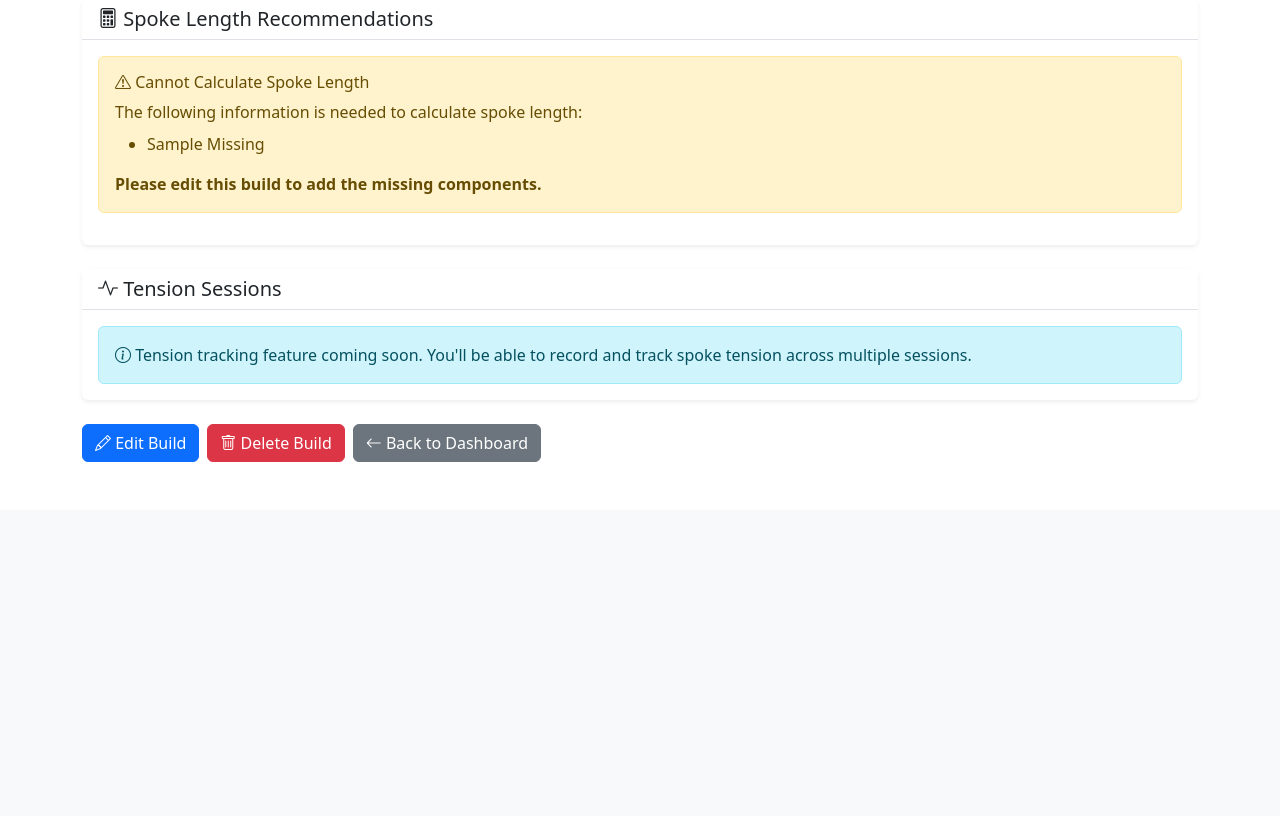
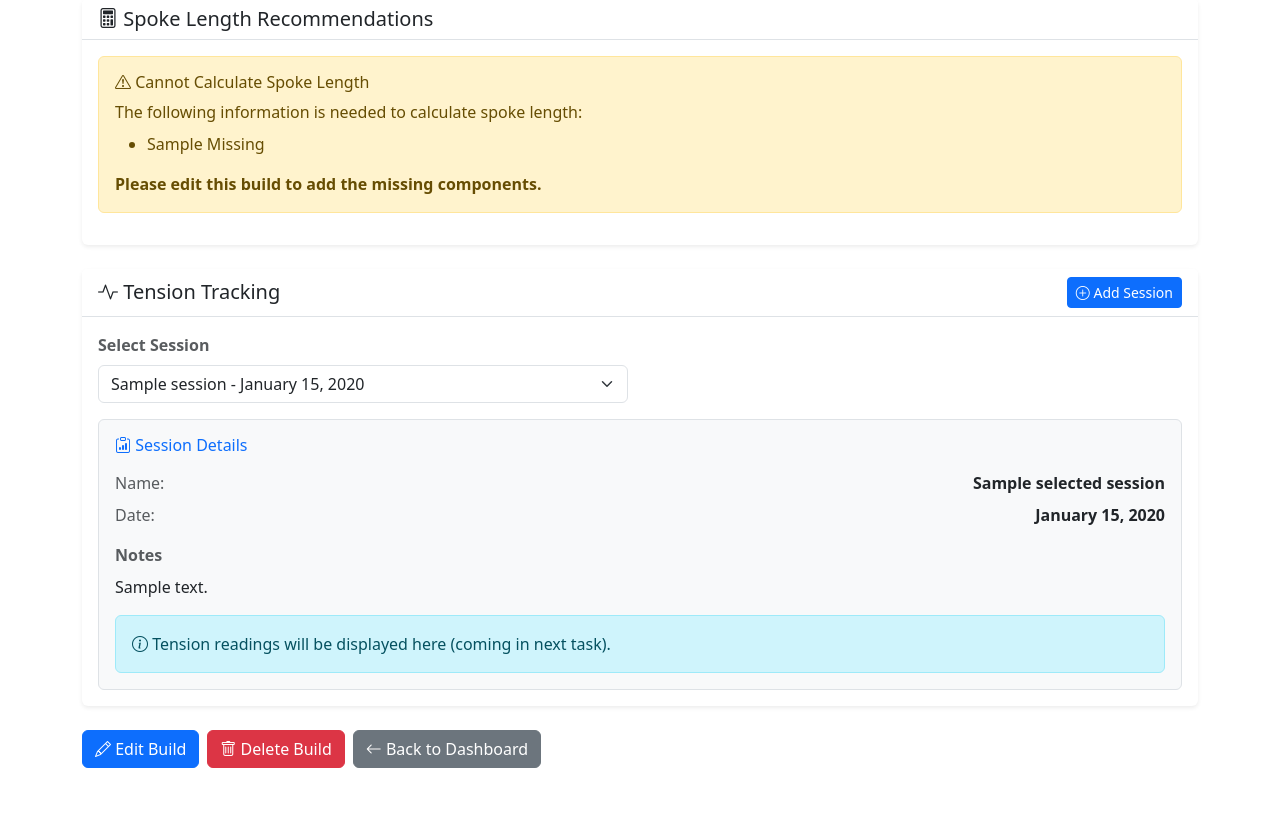
Before and after one commit to xivind/wheel-builder, a FastAPI app: template templates/build_details.html in a window 1280 px wide. Shown: the part 1251-2067 px from the top of the page. Before the commit the page ends 1713 px from the top, so only its background shows below. Run offline with FastAPI, Linux system fonts and the light colour scheme; the template is opened without the code that fills it: most values are stand-ins (such as "Sample title", 1, 10 or a date in 2020); some libraries are stand-ins or nearby versions.

Commit message:
feat: add tension session management
- Add tension tracking section to build details page
- Create session form with name, date, and notes
- Session selector dropdown to switch between sessions
- Display session info when selected
- Create new sessions via modal form
- Placeholder for tension readings (next task)
- Error handling for all session operations

Generated with [Claude Code](https://claude.com/claude-code)

Co-Authored-By: Claude <noreply@anthropic.com>

```diff
--- a/main.py
+++ b/main.py
@@ -16,9 +16,11 @@ from database_manager import (
     delete_hub, delete_rim, delete_spoke, delete_nipple,
     update_hub, update_rim, update_spoke, update_nipple,
     get_builds_using_hub, get_builds_using_rim,
-    get_builds_using_spoke, get_builds_using_nipple
+    get_builds_using_spoke, get_builds_using_nipple,
+    get_sessions_by_build, get_tension_session_by_id, create_tension_session
 )
 from business_logic import can_calculate_spoke_length, calculate_spoke_length
+from datetime import datetime
 
 app = FastAPI(title="Wheel Builder")
 
@@ -179,7 +181,7 @@ async def delete_build(build_id: str):
         return RedirectResponse(url="/", status_code=303)
 
 @app.get("/build/{build_id}", response_class=HTMLResponse)
-async def build_details(request: Request, build_id: str):
+async def build_details(request: Request, build_id: str, session: str = None):
     """Build details page showing full build information."""
     try:
         # Fetch the build
@@ -217,6 +219,17 @@ async def build_details(request: Request, build_id: str):
                 "right"
             )
 
+        # Fetch tension sessions for this build
+        sessions = get_sessions_by_build(build_id)
+
+        # If a specific session is requested, fetch it
+        selected_session = None
+        if session:
+            selected_session = get_tension_session_by_id(session)
+            # Verify session belongs to this build
+            if selected_session and selected_session.wheel_build_id != build_id:
+                selected_session = None
+
         return templates.TemplateResponse("build_details.html", {
             "request": request,
             "build": build,
@@ -227,13 +240,86 @@ async def build_details(request: Request, build_id: str):
             "can_calculate": can_calc,
             "missing_data": missing,
             "calculated_left": calculated_left,
-            "calculated_right": calculated_right
+            "calculated_right": calculated_right,
+            "sessions": sessions,
+            "selected_session": selected_session
         })
     except Exception as e:
         logger.error(f"Error loading build details: {e}")
         return templates.TemplateResponse("error.html", {
             "request": request,
             "error_message": "Unable to load build details. Please try again later."
+        }, status_code=500)
+
+@app.get("/partials/tension-session-form", response_class=HTMLResponse)
+async def tension_session_form_partial(request: Request, build_id: str):
+    """Return tension session form modal partial for HTMX."""
+    try:
+        # Verify the build exists
+        build = get_wheel_build_by_id(build_id)
+        if not build:
+            return HTMLResponse("<div class='alert alert-danger'>Build not found.</div>", status_code=404)
+
+        # Get today's date in YYYY-MM-DD format
+        today_date = datetime.now().strftime('%Y-%m-%d')
+
+        return templates.TemplateResponse("partials/tension_session_form.html", {
+            "request": request,
+            "build_id": build_id,
+            "today_date": today_date
+        })
+    except Exception as e:
+        logger.error(f"Error loading tension session form: {e}")
+        return HTMLResponse("<div class='alert alert-danger'>Unable to load form. Please try again later.</div>", status_code=500)
+
+@app.post("/build/{build_id}/session/create")
+async def create_session_route(
+    request: Request,
+    build_id: str,
+    session_name: str = Form(...),
+    session_date: str = Form(...),
+    notes: str = Form(None)
+):
+    """Create a new tension session for a build."""
+    try:
+        # Verify the build exists
+        build = get_wheel_build_by_id(build_id)
+        if not build:
+            return templates.TemplateResponse("error.html", {
+                "request": request,
+                "error_message": "Build not found."
+            }, status_code=404)
+
+        # Convert date string to datetime object
+        try:
+            session_date_obj = datetime.strptime(session_date, '%Y-%m-%d')
+        except ValueError:
+            logger.error(f"Invalid date format: {session_date}")
+            return templates.TemplateResponse("error.html", {
+                "request": request,
+                "error_message": "Invalid date format."
+            }, status_code=400)
+
+        # Convert empty notes to None
+        notes = notes if notes else None
+
+        # Create the tension session
+        session = create_tension_session(
+            wheel_build_id=build_id,
+            session_name=session_name,
+            session_date=session_date_obj,
+            notes=notes
+        )
+
+        logger.info(f"Created tension session: {session_name} for build {build_id} (ID: {session.id})")
+
+        # Redirect to build details with the new session selected
+        return RedirectResponse(url=f"/build/{build_id}?session={session.id}", status_code=303)
+    except Exception as e:
+        logger.error(f"Error creating tension session: {e}")
+        return templates.TemplateResponse("error.html", {
+            "request": request,
+            "error_message": "Unable to create tension session. Please try again later."
         }, status_code=500)
 
 @app.get("/config", response_class=HTMLResponse)
--- a/templates/build_details.html
+++ b/templates/build_details.html
@@ -263,15 +263,64 @@
         </div>
     </div>
 
-    <!-- Tension Sessions Section (Placeholder) -->
+    <!-- Tension Tracking Section -->
     <div class="card border-0 shadow-sm mb-4">
-        <div class="card-header bg-white border-bottom">
-            <h5 class="mb-0"><i class="bi bi-activity"></i> Tension Sessions</h5>
+        <div class="card-header bg-white border-bottom d-flex justify-content-between align-items-center">
+            <h5 class="mb-0"><i class="bi bi-activity"></i> Tension Tracking</h5>
+            <button class="btn btn-sm btn-primary"
+                    hx-get="/partials/tension-session-form?build_id={{ build.id }}"
+                    hx-target="#modal-container"
+                    hx-swap="innerHTML">
+                <i class="bi bi-plus-circle"></i> Add Session
+            </button>
         </div>
         <div class="card-body">
+            {% if sessions %}
+            <div class="row mb-3">
+                <div class="col-md-6">
+                    <label class="form-label fw-bold text-muted">Select Session</label>
+                    <select class="form-select" onchange="if(this.value) window.location.href='/build/{{ build.id }}?session=' + this.value">
+                        <option value="">-- Choose a session --</option>
+                        {% for session in sessions %}
+                        <option value="{{ session.id }}" {% if selected_session and selected_session.id == session.id %}selected{% endif %}>
+                            {{ session.session_name }} - {{ session.session_date.strftime('%B %d, %Y') if session.session_date else 'N/A' }}
+                        </option>
+                        {% endfor %}
+                    </select>
+                </div>
+            </div>
+
+            {% if selected_session %}
+            <div class="border rounded p-3 bg-light">
+                <h6 class="text-primary mb-3"><i class="bi bi-clipboard-data"></i> Session Details</h6>
+                <div class="mb-2">
+                    <span class="text-muted">Name:</span>
+                    <span class="float-end fw-bold">{{ selected_session.session_name }}</span>
+                </div>
+                <div class="mb-2">
+                    <span class="text-muted">Date:</span>
+                    <span class="float-end fw-bold">{{ selected_session.session_date.strftime('%B %d, %Y') if selected_session.session_date else 'N/A' }}</span>
+                </div>
+                {% if selected_session.notes %}
+                <div class="mt-3">
+                    <label class="form-label fw-bold text-muted">Notes</label>
+                    <p class="mb-0 text-wrap" style="white-space: pre-wrap;">{{ selected_session.notes }}</p>
+                </div>
+                {% endif %}
+                <div class="alert alert-info mt-3 mb-0">
+                    <i class="bi bi-info-circle"></i> Tension readings will be displayed here (coming in next task).
+                </div>
+            </div>
+            {% else %}
             <div class="alert alert-info mb-0">
-                <i class="bi bi-info-circle"></i> Tension tracking feature coming soon. You'll be able to record and track spoke tension across multiple sessions.
+                <i class="bi bi-arrow-up"></i> Select a session from the dropdown above to view details.
             </div>
+            {% endif %}
+            {% else %}
+            <div class="alert alert-info mb-0">
+                <i class="bi bi-info-circle"></i> No tension sessions yet. Click "Add Session" to create your first tension tracking session.
+            </div>
+            {% endif %}
         </div>
     </div>
 
@@ -291,6 +340,9 @@
     </div>
 </div>
 
+<!-- Modal Container for HTMX -->
+<div id="modal-container"></div>
+
 <style>
 .alert-sm {
     padding: 0.5rem;
```
Also changed, not shown: templates/partials/tension_session_form.html (added, +42 -0 lines).
